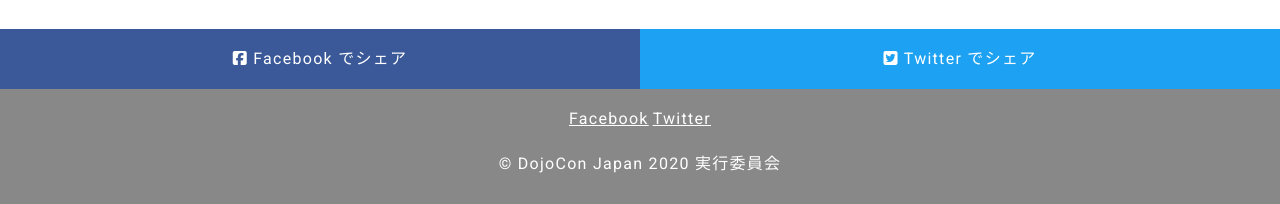
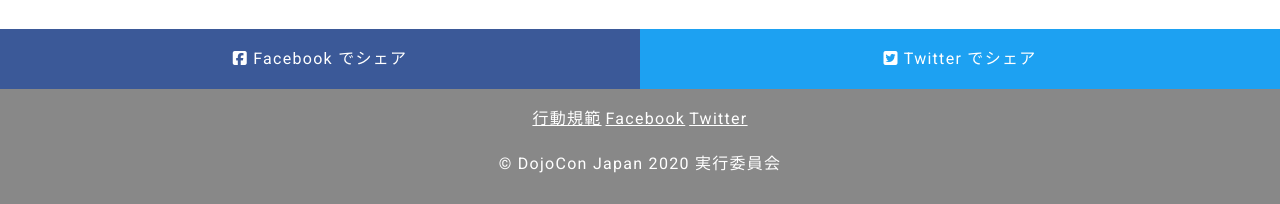
Before and after one commit to coderdojo-japan/dojocon2020.coderdojo.jp, a Jekyll site: the page built from index.html, in a window 1280 px wide and 900 px high, scrolled down 3110 px. Shown: the part 693-897 px from the top of the window. Built offline with Jekyll 4.4.1, drawn with Linux system fonts in a browser that asks for light colours; nearby versions of some CDN libraries; some web fonts are replaced.

Commit message:
フッターに追加

```diff
--- a/_includes/footer.html
+++ b/_includes/footer.html
@@ -6,7 +6,7 @@
   </nav>
   <nav class="footer-menu">
     <ul class="footer-menu-list">
-      <!-- <li><a href="{{site.url}}/code-of-conduct">行動規範</a></li> -->
+      <li><a href="{{site.url}}/code-of-conduct">行動規範</a></li>
       <!-- <li><a href="{{site.url}}/privacy">プライバシーポリシー</a></li> -->
       <li><a href="https://www.facebook.com/dojoconjapan" target="_blank" rel="noopener">Facebook</a></li>
       <li><a href="https://twitter.com/DojoConJapan" target="_blank" rel="noopener">Twitter</a></li>
```
